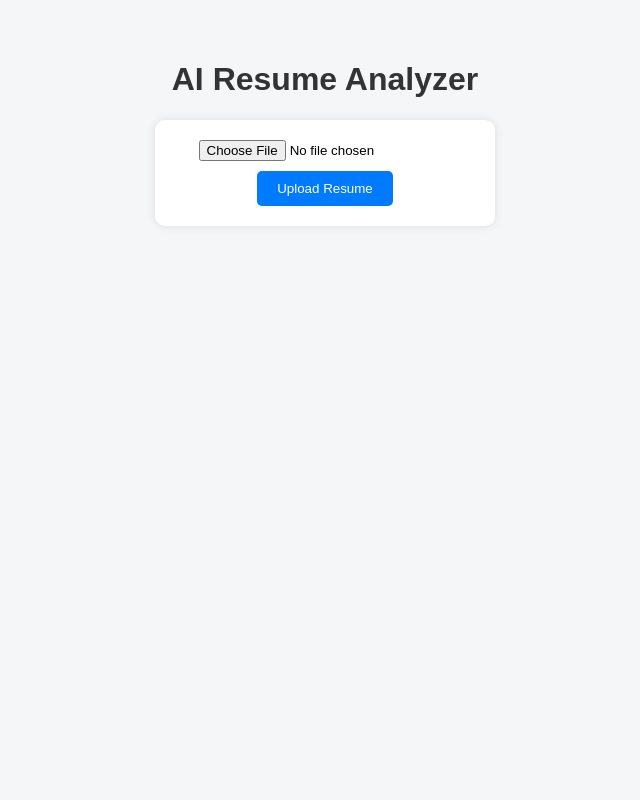
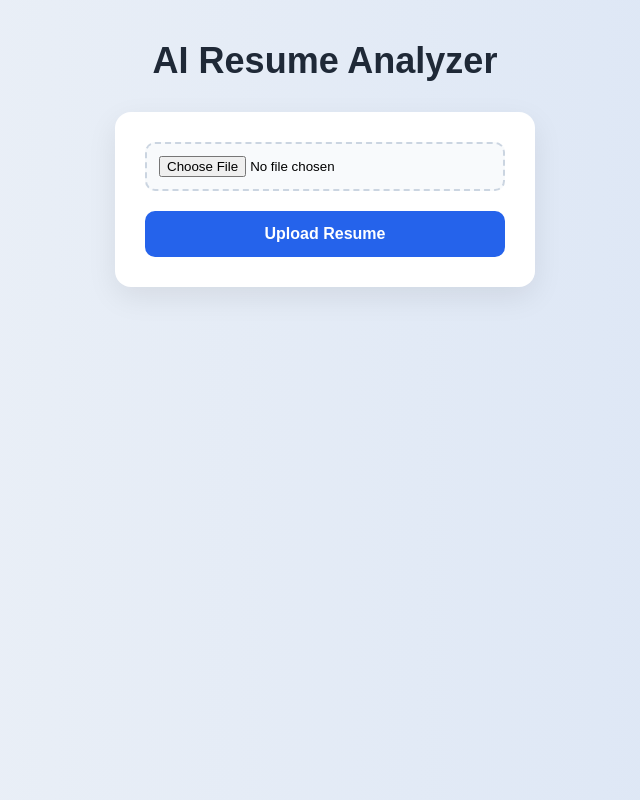
Before and after one commit to sahilsharma2246/AI-front, a React (Create React App) app: page / in a window 1280 px wide. Shown: the whole page, without its empty margins (315-955 px from the left). Built offline with nearby package versions, Linux system fonts and the light colour scheme.

Commit message:
updated new files

```diff
--- a/src/App.css
+++ b/src/App.css
@@ -1,49 +1,147 @@
+* {
+  margin: 0;
+  padding: 0;
+  box-sizing: border-box;
+}
+
 body {
-  margin: 0;
-  font-family: Arial;
-  background: #f4f6f8;
+  font-family: Arial, sans-serif;
+  background: linear-gradient(to right, #eef2f7, #d9e4f5);
+  min-height: 100vh;
+  padding: 40px 20px;
 }
 
 .app {
+  max-width: 900px;
+  margin: auto;
   text-align: center;
-  padding: 40px;
 }
 
 h1 {
-  color: #333;
+  font-size: 36px;
+  color: #1f2937;
+  margin-bottom: 30px;
+  font-weight: bold;
 }
 
 .upload-box {
-  margin: 20px auto;
-  padding: 20px;
-  background: white;
-  width: 300px;
-  border-radius: 10px;
-  box-shadow: 0 0 10px rgba(0,0,0,0.1);
+  background: #ffffff;
+  width: 420px;
+  max-width: 100%;
+  margin: 0 auto 30px;
+  padding: 30px;
+  border-radius: 16px;
+  box-shadow: 0 10px 30px rgba(0, 0, 0, 0.08);
 }
 
-input {
-  margin-bottom: 10px;
+.upload-box h2 {
+  margin-bottom: 20px;
+  color: #111827;
+  font-size: 24px;
+}
+
+input[type="file"] {
+  width: 100%;
+  padding: 12px;
+  border: 2px dashed #cbd5e1;
+  border-radius: 10px;
+  background: #f8fafc;
+  margin-bottom: 20px;
+  cursor: pointer;
 }
 
 button {
-  padding: 10px 20px;
-  background: #007bff;
+  width: 100%;
+  padding: 14px;
+  background: #2563eb;
+  color: white;
   border: none;
-  color: white;
+  border-radius: 10px;
+  font-size: 16px;
+  font-weight: 600;
   cursor: pointer;
-  border-radius: 5px;
+  transition: 0.3s ease;
 }
 
 button:hover {
-  background: #0056b3;
+  background: #1d4ed8;
+  transform: translateY(-2px);
 }
 
 .result-box {
-  margin: 20px auto;
-  padding: 20px;
-  width: 400px;
-  background: white;
+  background: #ffffff;
+  width: 650px;
+  max-width: 100%;
+  margin: auto;
+  padding: 35px;
+  border-radius: 16px;
+  box-shadow: 0 10px 30px rgba(0, 0, 0, 0.08);
+  text-align: left;
+}
+
+.result-box h2 {
+  text-align: center;
+  color: #111827;
+  margin-bottom: 25px;
+  font-size: 28px;
+}
+
+.result-box h3 {
+  color: #374151;
+  margin-top: 20px;
+  margin-bottom: 12px;
+  font-size: 20px;
+}
+
+.result-box ul {
+  padding-left: 20px;
+}
+
+.result-box li {
+  margin-bottom: 10px;
+  color: #4b5563;
+  line-height: 1.5;
+}
+
+.result-box p {
+  background: #f8fafc;
+  padding: 18px;
   border-radius: 10px;
-  box-shadow: 0 0 10px rgba(0,0,0,0.1);
+  color: #374151;
+  line-height: 1.7;
+  border: 1px solid #e5e7eb;
 }
+
+.score-badge {
+  display: inline-block;
+  padding: 10px 18px;
+  background: #dcfce7;
+  color: #166534;
+  border-radius: 30px;
+  font-weight: bold;
+  margin-bottom: 20px;
+  font-size: 18px;
+}
+
+@media (max-width: 768px) {
+  body {
+    padding: 20px 15px;
+  }
+
+  h1 {
+    font-size: 28px;
+  }
+
+  .upload-box,
+  .result-box {
+    padding: 20px;
+  }
+
+  .result-box h2 {
+    font-size: 24px;
+  }
+
+  .result-box h3 {
+    font-size: 18px;
+  }
+}
--- a/src/components/Result.js
+++ b/src/components/Result.js
@@ -1,14 +1,25 @@
 import React from "react";
 
 const Result = ({ data }) => {
+  if (!data) {
+    return <h2>No Result Found</h2>;
+  }
+
   return (
     <div className="result-box">
       <h2>Score: {data.score}/100</h2>
 
       <h3>Skills Found:</h3>
       <ul>
-        {data.skills.map((skill, i) => (
+        {(data.skills || data.skillsFound || []).map((skill, i) => (
           <li key={i}>{skill}</li>
+        ))}
+      </ul>
+
+      <h3>Suggestions:</h3>
+      <ul>
+        {(data.suggestions || []).map((item, i) => (
+          <li key={i}>{item}</li>
         ))}
       </ul>
 
```
